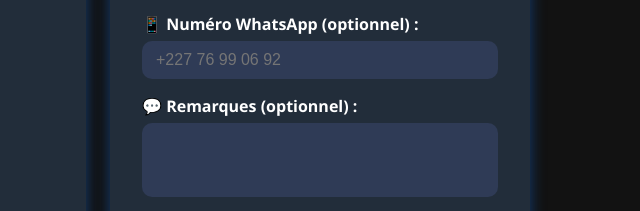
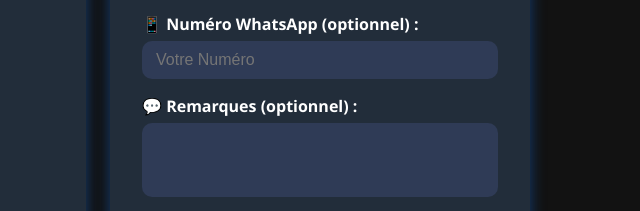
Before and after one commit to Steamflex/Steamflex_store, a plain HTML site: page index.html in a window 1280 px wide. Shown: the part 482-693 px from the top of the page, 542-1182 px from the left. Drawn offline with Linux system fonts and the light colour scheme.

Commit message:
Retrait de numéro dans la case whatsapp

```diff
--- a/index.html
+++ b/index.html
@@ -409,7 +409,7 @@
       <input type="email" id="email" name="Email_client" required />
 
       <label for="whatsapp">📱 Numéro WhatsApp (optionnel) :</label>
-      <input type="text" id="whatsapp" name="Whatsapp" placeholder="+227 76 99 06 92" />
+      <input type="text" id="whatsapp" name="Whatsapp" placeholder="Votre Numéro" />
 
       <label for="msg">💬 Remarques (optionnel) :</label>
       <textarea id="msg" name="Message_client" rows="3"></textarea>
```
